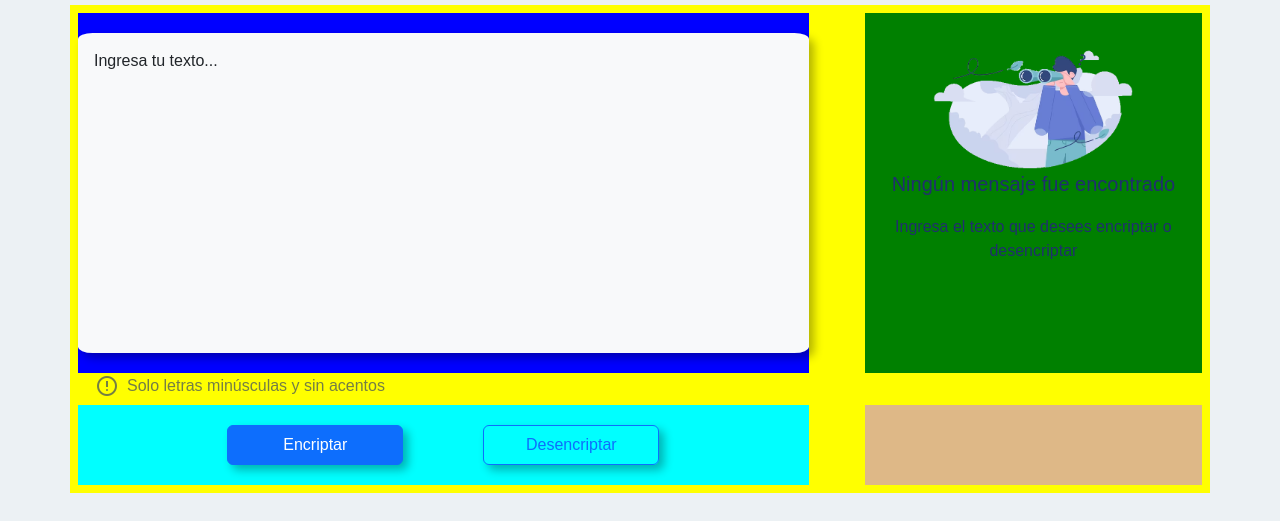
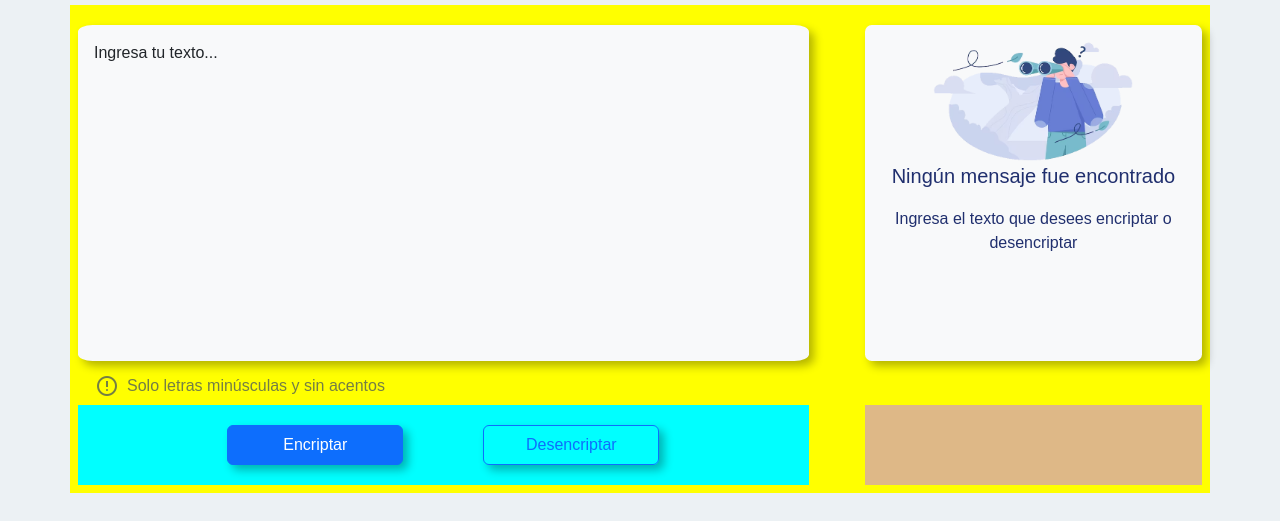
Before and after one commit to KarlaMiranda-J/textarea, a plain HTML site: page index.html in a window 1280 px wide. Shown: the part 111-632 px from the top of the page. Drawn offline with nearby package versions, Linux system fonts and the light colour scheme; a script that the page names is missing; a web font is replaced by a local one.

Commit message:
botones media2 correcion3

```diff
--- a/css/style.css
+++ b/css/style.css
@@ -18,7 +18,6 @@ main {
 }
 
 .cuadro1 {
-    background-color: blue;
     width: 65%;
     height: 45vh;
     display: flex;
@@ -27,7 +26,7 @@ main {
 }
 
 #intxt{
-    height: 40vh;
+    height: 42vh;
     width: 100%;
     padding: 2vh;
     text-align: justify;
@@ -39,7 +38,6 @@ main {
 }
 
 .cuadro2 {
-    background-color: green;
     width: 30%;
     height: 45vh;
     display: flex;
@@ -48,7 +46,7 @@ main {
 }
 
 #traduccion{
-    height: 40vh;
+    height: 42vh;
     width: 100%;
     padding: 2vh;
     text-align: justify;
@@ -61,10 +59,13 @@ main {
 }
 
 .trad-cont {
-    height: 40vh;
+    height: 42vh;
     width: 100%;
     padding: 2vh;
     text-align: center;
+    border-radius: 2%;
+    box-shadow: 5px 5px 10px rgba(0, 0, 0, 0.3);
+    background-color: #F8F9FA;
 }
 
 .txt1 {
@@ -149,7 +150,7 @@ footer {
     }
     .btn-code {
         width: 100%;
-        height: 11.25em;
+        height: 8em;
     }
     .btn-copy{
         width: 100%;
```
